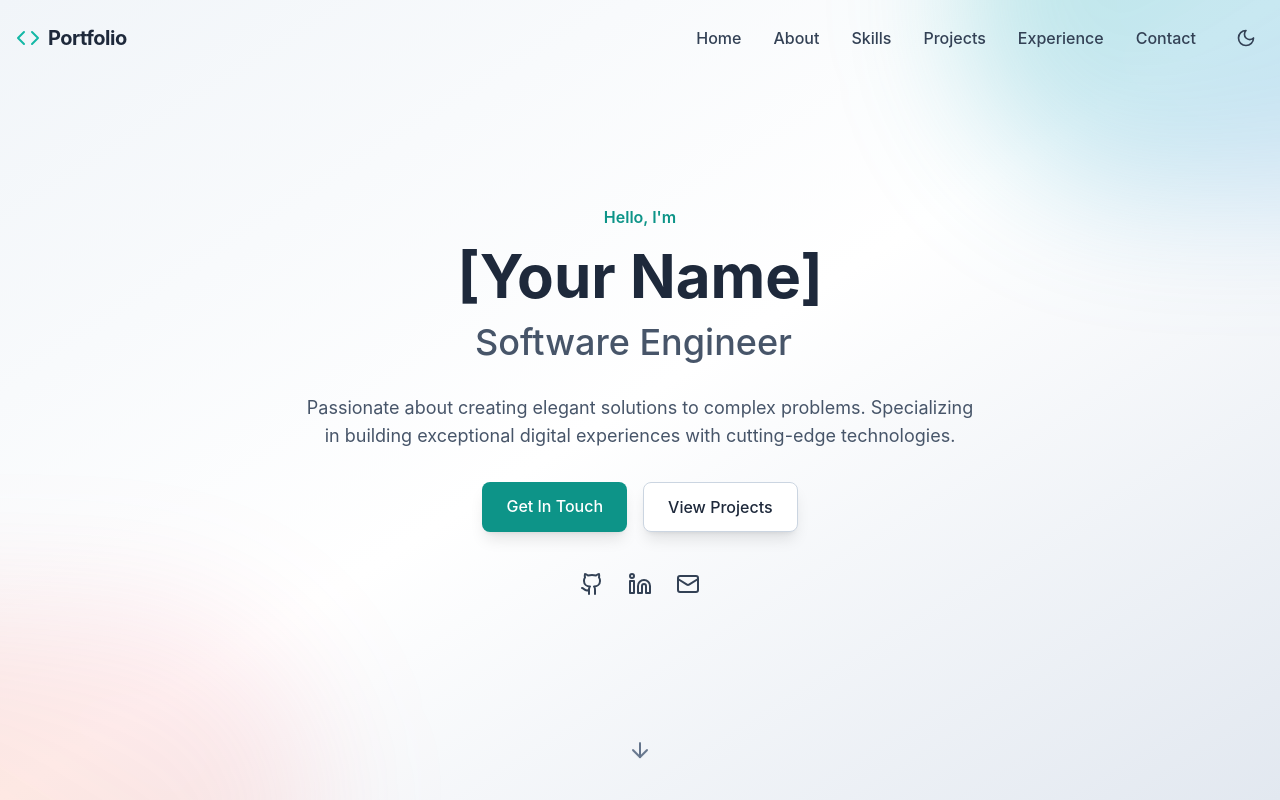
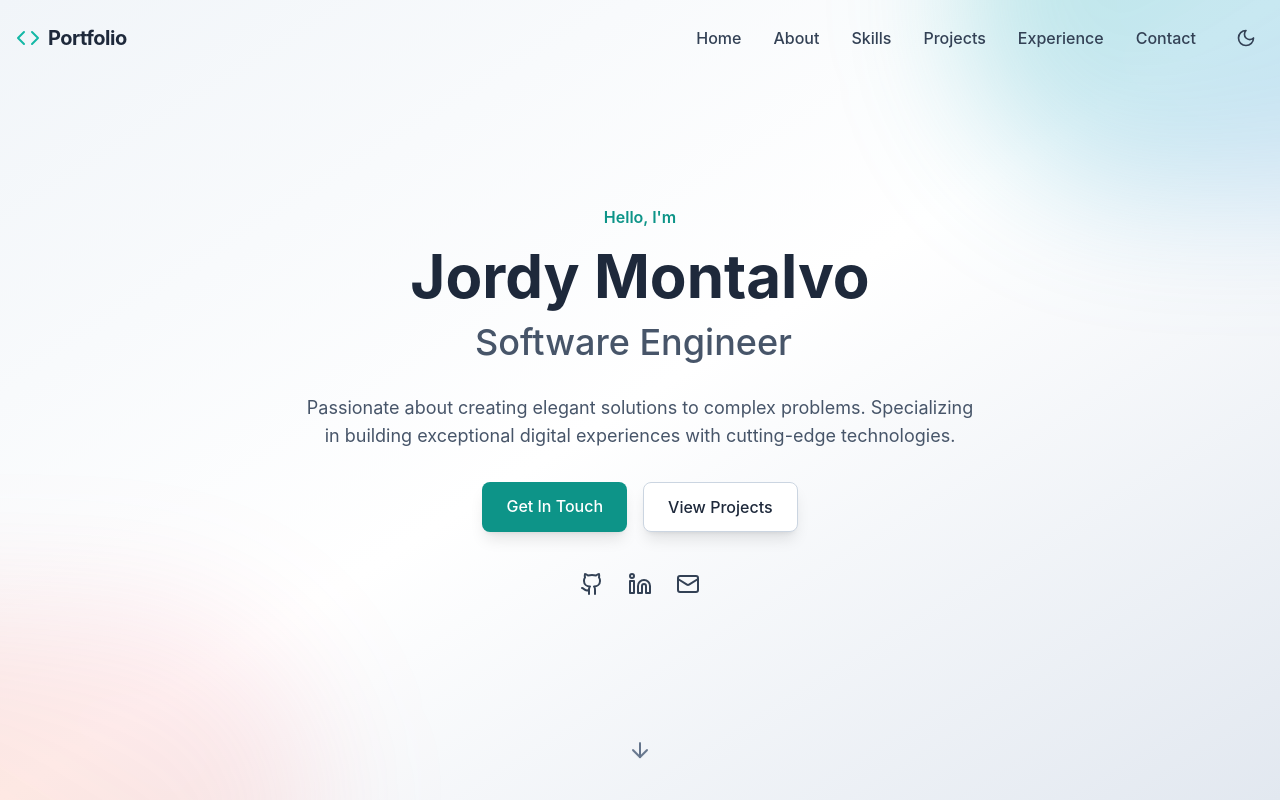
Before and after one commit to JordyMontalvo/Portafolio, a React app: page / in a window 1280 px wide. Shown: the top 800 px of the page. Built offline with nearby package versions, Linux system fonts and the light colour scheme; the HTML template or start-up script is replaced by a standard one.

Commit message:
first commit

```diff
--- a/src/components/Hero.tsx
+++ b/src/components/Hero.tsx
@@ -34,7 +34,7 @@ const Hero: React.FC = () => {
         <div className="max-w-3xl mx-auto text-center">
           <p className="text-teal-600 dark:text-teal-400 font-semibold mb-4 animate-fadeIn">Hello, I'm</p>
           <h1 className="text-4xl md:text-6xl font-bold text-slate-800 dark:text-white mb-4 animate-fadeIn">
-            [Your Name]
+            Jordy Montalvo
           </h1>
           <div className="h-8 md:h-12">
             <h2 className="text-2xl md:text-4xl font-medium text-slate-600 dark:text-slate-300 animate-fadeIn inline-block">
@@ -76,13 +76,13 @@ const Hero: React.FC = () => {
           </div>
 
           <div className="mt-10 flex justify-center space-x-6 animate-fadeIn">
-            <a href="https://github.com" className="text-slate-700 dark:text-slate-300 hover:text-teal-600 dark:hover:text-teal-400 transition duration-300">
+            <a href="https://github.com/JordyMontalvo" className="text-slate-700 dark:text-slate-300 hover:text-teal-600 dark:hover:text-teal-400 transition duration-300">
               <Github className="h-6 w-6" />
             </a>
-            <a href="https://linkedin.com" className="text-slate-700 dark:text-slate-300 hover:text-teal-600 dark:hover:text-teal-400 transition duration-300">
+            <a href="https://www.linkedin.com/in/jordy-joseph-montalvo-/" className="text-slate-700 dark:text-slate-300 hover:text-teal-600 dark:hover:text-teal-400 transition duration-300">
               <Linkedin className="h-6 w-6" />
             </a>
-            <a href="mailto:email@example.com" className="text-slate-700 dark:text-slate-300 hover:text-teal-600 dark:hover:text-teal-400 transition duration-300">
+            <a href="" className="text-slate-700 dark:text-slate-300 hover:text-teal-600 dark:hover:text-teal-400 transition duration-300">
               <Mail className="h-6 w-6" />
             </a>
           </div>
```
